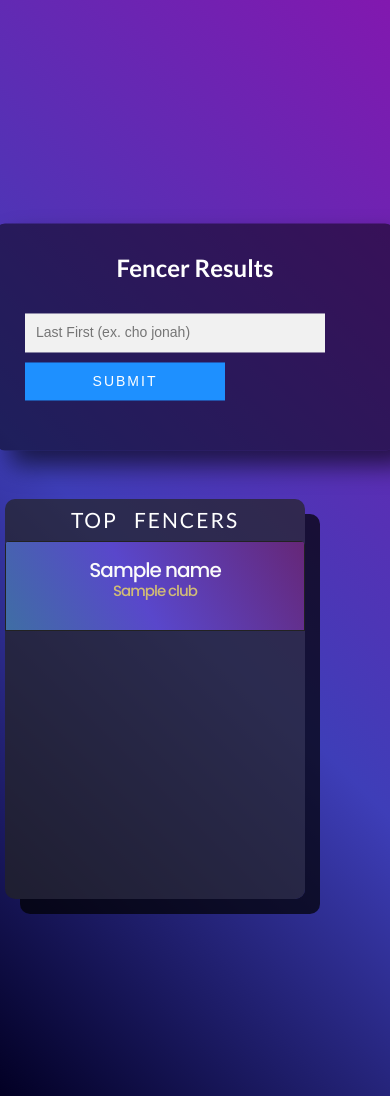
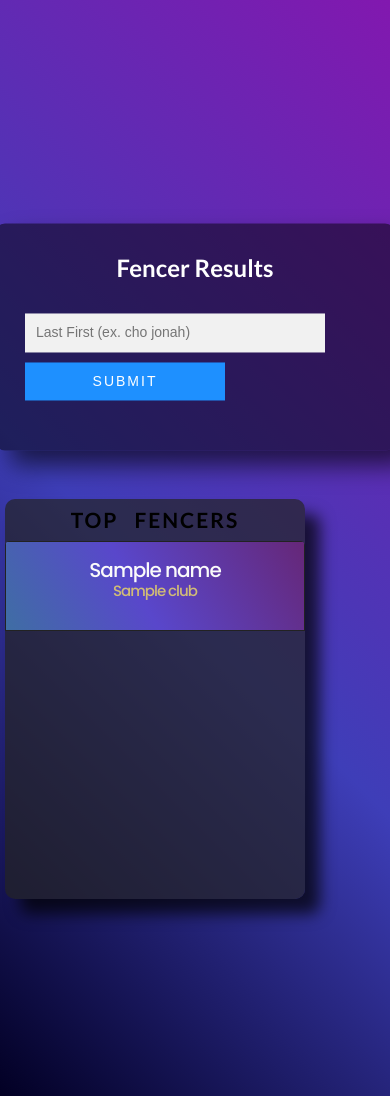
Before and after one commit to thedogwiththedataonit/Fencingscores.com, a Flask app: page / in a window 390 px wide. Shown: the part 845-1941 px from the top of the page. Run offline with Flask 2, Linux system fonts and the light colour scheme; a database or web service that is not in the repository returns one stand-in record (values such as "Sample title"); some libraries are stand-ins or nearby versions.

Commit message:
fixed box shadow

```diff
--- a/queryfunctions.py
+++ b/queryfunctions.py
@@ -289,9 +289,8 @@ def top_fencer_names():
     collection = db["Names"]
 
     # GET AVERAGE OF THISSSSSS AND QUERY
-    query = {"$and": [{"win_per_total": {"$gt": .85}}, {"Competitions.3": {"$exists": True}} ]}
-
-
+    query = {"$and": [{"win_per_total": {"$gt": .90}},
+                      {"Competitions.4": {"$exists": True}}]}
 
     # ONLY QUERY A DOCUMENT VALUE FROM A CONDITIONAL
     names = list(collection.find(query))
@@ -313,7 +312,7 @@ def top_fencer_names():
     return (names_list, club_list)
 
 
-def add_win_percentage(): #EHHHH
+def add_win_percentage():  # EHHHH
     cluster = MongoClient(
         connection_string, tlsCAFile=certifi.where())  # MAC LINE
     db = cluster["Names_Cluster"]
@@ -321,13 +320,14 @@ def add_win_percentage(): #EHHHH
 
     for document in collection.find():
         win_per_list = (document.get("Pool_win_percentage"))
-        #print(win_per_list)
+        # print(win_per_list)
         name = document.get("Name")
-        win_per = round((sum(win_per_list) / len(win_per_list)),2)
-        #print(win_per)
+        win_per = round((sum(win_per_list) / len(win_per_list)), 2)
+        # print(win_per)
 
-        collection.update_one({"Name":name}, {"$set":{"win_per_total":win_per}})
+        collection.update_one(
+            {"Name": name}, {"$set": {"win_per_total": win_per}})
 
     return
 
-#print(add_win_percentage())
+# print(add_win_percentage())
--- a/static/css/main.css
+++ b/static/css/main.css
@@ -340,15 +340,15 @@ input[type="button"]:hover {
   position: relative;
   width: 300px;
   height: 400px;
-  background-color: rgba(36, 36, 36, 0.7);
+  background-color: rgba(255, 255, 255, 0.7);
   z-index: 10;
   border-radius: 10px;
-  box-shadow: 15px 15px rgba(0, 0, 0, 0.7);
+  box-shadow: 10px 10px 15px rgba(150, 150, 150, 0.7);
 }
 .text_topfencers h2 {
   font-size: 1.5em;
-  font-weight: 200;
-  color: rgb(255, 255, 255);
+  font-weight: 600;
+  color: rgb(0, 0, 0);
   line-height: 2em;
   letter-spacing: 2px;
   text-transform: uppercase;
@@ -1119,6 +1119,7 @@ body {
 /* CHART.JS */
 canvas {
   position: relative;
+
   top: 30px;
   right: 50px;
 }
@@ -1132,7 +1133,7 @@ canvas {
   letter-spacing: -1px;
 }
 .bug_a:hover {
-  color:hsl(32, 100%, 50%);
+  color: hsl(32, 100%, 50%);
 }
 
 /* MOBILE IPHONE*/
@@ -1317,7 +1318,8 @@ canvas {
     background-color: rgba(36, 36, 36, 0.7);
     z-index: 500;
     border-radius: 10px;
-    box-shadow: 15px 15px rgba(0, 0, 0, 0.7);
+    box-shadow: 15px 15px 15px rgba(0, 0, 0, 0.7);
+
   }
   .diagonal-box1 {
     background-color: #2c2ca0;
```
Also changed, not shown: static/js/main.js.
